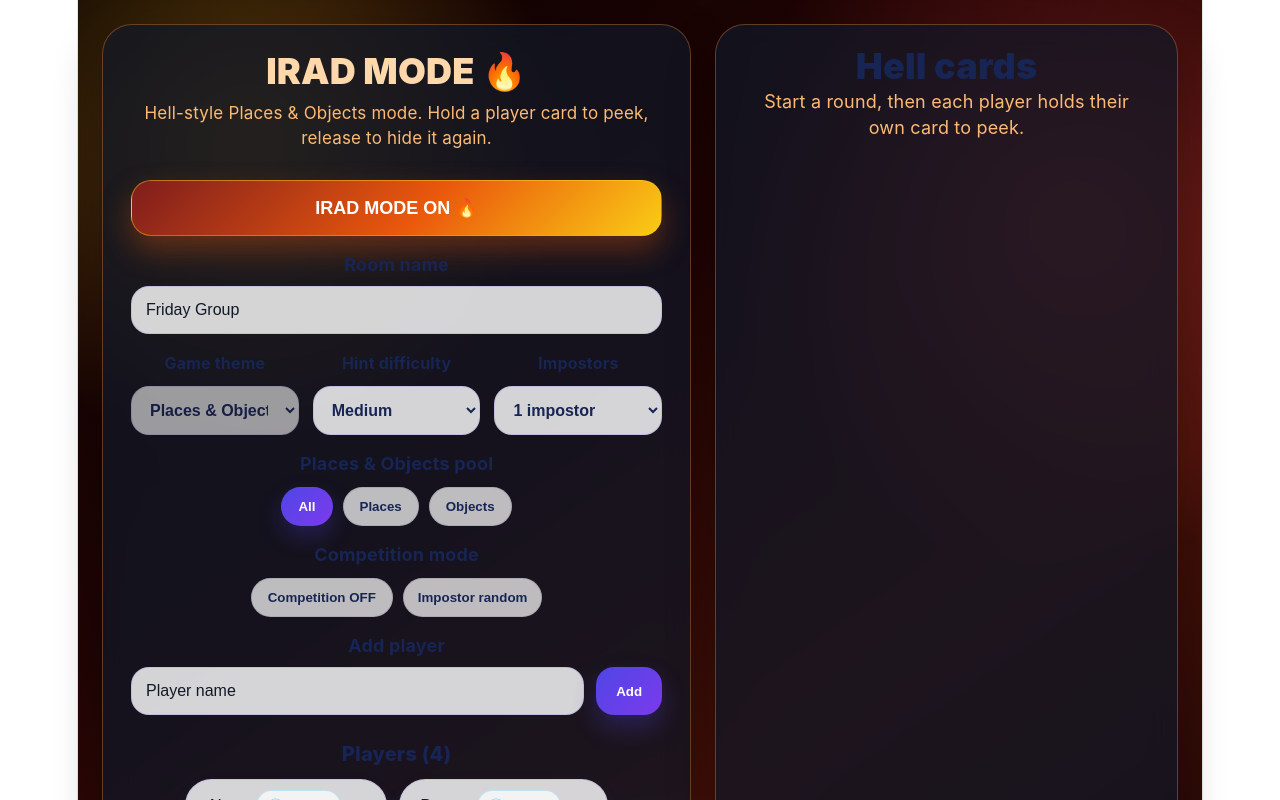
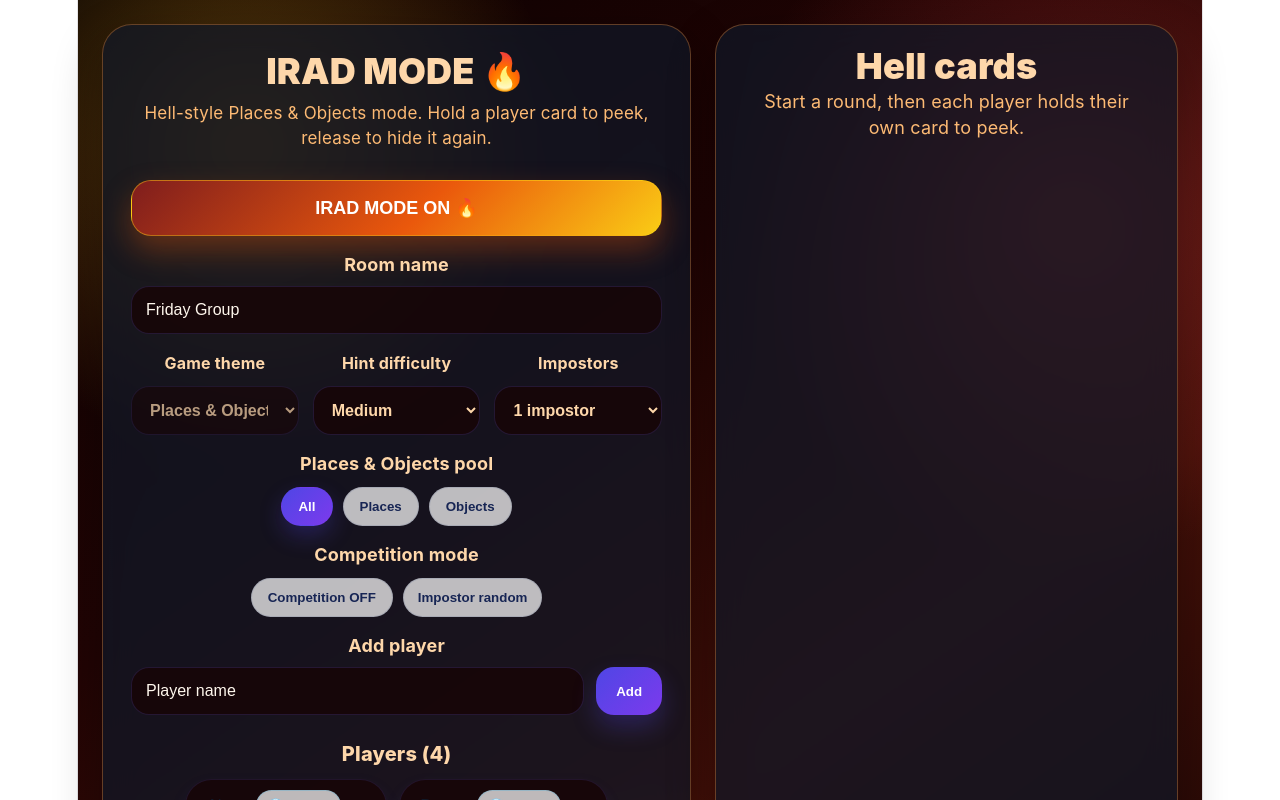
Before and after one commit to alonbenyosef1/impostor-game, a React (Vite) app: page / in a window 1280 px wide. Both pictures are taken after a click on the button "IRAD MODE 🔥". Shown: the top 800 px of the page. Built offline with nearby package versions, Linux system fonts and the light colour scheme.

Commit message:
fix_בםמ

```diff
--- a/src/App.jsx
+++ b/src/App.jsx
@@ -1473,7 +1473,7 @@ export default function App() {
 
           <div style={{ display: "grid", gap: 16, marginBottom: 26 }}>
             <label style={{ display: "grid", gap: 8 }}>
-              <span style={{ fontWeight: 700, color: "#172554", textAlign: "center" }}>Room name</span>
+              <span style={{ fontWeight: 700, color: iradMode ? "#fed7aa" : "#172554", textAlign: "center" }}>Room name</span>
               <input
                 value={roomName}
                 onChange={(e) => setRoomName(e.target.value)}
@@ -1482,11 +1482,11 @@ export default function App() {
                   padding: 14,
                   borderRadius: 18,
                   border: "1px solid rgba(99, 102, 241, 0.18)",
-                  background: "rgba(255,255,255,0.82)",
+                  background: iradMode ? "rgba(24, 5, 5, 0.78)" : "rgba(255,255,255,0.82)",
                   fontSize: 16,
                   outline: "none",
-                  color: "#111827",
-                  WebkitTextFillColor: "#111827",
+                  color: iradMode ? "#fff7ed" : "#111827",
+                  WebkitTextFillColor: iradMode ? "#fff7ed" : "#111827",
                 }}
               />
             </label>
@@ -1503,7 +1503,7 @@ export default function App() {
                 <span
                   style={{
                     fontWeight: 700,
-                    color: "#172554",
+                    color: iradMode ? "#fed7aa" : "#172554",
                     textAlign: "center",
                     fontSize: isMobile ? 12 : 16,
                     whiteSpace: "nowrap",
@@ -1524,11 +1524,11 @@ export default function App() {
                     padding: isMobile ? "11px 6px" : 14,
                     borderRadius: isMobile ? 14 : 18,
                     border: "1px solid rgba(99, 102, 241, 0.18)",
-                    background: "rgba(255,255,255,0.82)",
+                    background: iradMode ? "rgba(24, 5, 5, 0.78)" : "rgba(255,255,255,0.82)",
                     fontSize: isMobile ? 12 : 16,
                     outline: "none",
-                    color: "#172554",
-                    WebkitTextFillColor: "#172554",
+                    color: iradMode ? "#fed7aa" : "#172554",
+                    WebkitTextFillColor: iradMode ? "#fed7aa" : "#172554",
                     fontWeight: 700,
                     cursor: iradMode ? "not-allowed" : "pointer",
                     boxSizing: "border-box",
@@ -1546,7 +1546,7 @@ export default function App() {
                 <span
                   style={{
                     fontWeight: 700,
-                    color: "#172554",
+                    color: iradMode ? "#fed7aa" : "#172554",
                     textAlign: "center",
                     fontSize: isMobile ? 12 : 16,
                     whiteSpace: "nowrap",
@@ -1563,11 +1563,11 @@ export default function App() {
                     padding: isMobile ? "11px 6px" : 14,
                     borderRadius: isMobile ? 14 : 18,
                     border: "1px solid rgba(99, 102, 241, 0.18)",
-                    background: "rgba(255,255,255,0.82)",
+                    background: iradMode ? "rgba(24, 5, 5, 0.78)" : "rgba(255,255,255,0.82)",
                     fontSize: isMobile ? 12 : 16,
                     outline: "none",
-                    color: "#172554",
-                    WebkitTextFillColor: "#172554",
+                    color: iradMode ? "#fed7aa" : "#172554",
+                    WebkitTextFillColor: iradMode ? "#fed7aa" : "#172554",
                     fontWeight: 700,
                     boxSizing: "border-box",
                   }}
@@ -1584,7 +1584,7 @@ export default function App() {
                 <span
                   style={{
                     fontWeight: 700,
-                    color: "#172554",
+                    color: iradMode ? "#fed7aa" : "#172554",
                     textAlign: "center",
                     fontSize: isMobile ? 12 : 16,
                     whiteSpace: "nowrap",
@@ -1601,11 +1601,11 @@ export default function App() {
                     padding: isMobile ? "11px 6px" : 14,
                     borderRadius: isMobile ? 14 : 18,
                     border: "1px solid rgba(99, 102, 241, 0.18)",
-                    background: "rgba(255,255,255,0.82)",
+                    background: iradMode ? "rgba(24, 5, 5, 0.78)" : "rgba(255,255,255,0.82)",
                     fontSize: isMobile ? 12 : 16,
                     outline: "none",
-                    color: "#172554",
-                    WebkitTextFillColor: "#172554",
+                    color: iradMode ? "#fed7aa" : "#172554",
+                    WebkitTextFillColor: iradMode ? "#fed7aa" : "#172554",
                     fontWeight: 700,
                     boxSizing: "border-box",
                   }}
@@ -1621,7 +1621,7 @@ export default function App() {
 
             {settings.theme === "characters" ? (
               <div style={{ display: "grid", gap: 10 }}>
-                <span style={{ fontWeight: 700, color: "#172554", textAlign: "center" }}>Character pool</span>
+                <span style={{ fontWeight: 700, color: iradMode ? "#fed7aa" : "#172554", textAlign: "center" }}>Character pool</span>
                 <div style={{ display: "flex", gap: 10, flexWrap: "wrap", justifyContent: "center" }}>
                   {CHARACTER_POOL_OPTIONS.map((option) => (
                     <PillButton
@@ -1636,7 +1636,7 @@ export default function App() {
               </div>
             ) : (
               <div style={{ display: "grid", gap: 10 }}>
-                <span style={{ fontWeight: 700, color: "#172554", textAlign: "center" }}>Places & Objects pool</span>
+                <span style={{ fontWeight: 700, color: iradMode ? "#fed7aa" : "#172554", textAlign: "center" }}>Places & Objects pool</span>
                 <div style={{ display: "flex", gap: 10, flexWrap: "wrap", justifyContent: "center" }}>
                   {PLACES_OBJECTS_POOL_OPTIONS.map((option) => (
                     <PillButton
@@ -1652,7 +1652,7 @@ export default function App() {
             )}
 
             <div style={{ display: "grid", gap: 10 }}>
-              <span style={{ fontWeight: 700, color: "#172554", textAlign: "center" }}>Competition mode</span>
+              <span style={{ fontWeight: 700, color: iradMode ? "#fed7aa" : "#172554", textAlign: "center" }}>Competition mode</span>
               <div style={{ display: "flex", gap: 10, flexWrap: "wrap", justifyContent: "center" }}>
                 <PillButton active={competitionMode} onClick={toggleCompetitionMode}>
                   {competitionMode ? "Competition ON" : "Competition OFF"}
@@ -1687,7 +1687,7 @@ export default function App() {
                       padding: "11px 16px",
                       borderRadius: 999,
                       border: "1px solid rgba(239, 68, 68, 0.2)",
-                      background: "rgba(255,255,255,0.72)",
+                      background: iradMode ? "rgba(24, 5, 5, 0.72)" : "rgba(255,255,255,0.72)",
                       color: "#b91c1c",
                       fontWeight: 800,
                       cursor: "pointer",
@@ -1700,7 +1700,7 @@ export default function App() {
             </div>
 
             <label style={{ display: "grid", gap: 8 }}>
-              <span style={{ fontWeight: 700, color: "#172554", textAlign: "center" }}>Add player</span>
+              <span style={{ fontWeight: 700, color: iradMode ? "#fed7aa" : "#172554", textAlign: "center" }}>Add player</span>
               <div
                 style={{
                   display: "grid",
@@ -1718,12 +1718,12 @@ export default function App() {
                     padding: 14,
                     borderRadius: 18,
                     border: "1px solid rgba(99, 102, 241, 0.18)",
-                    background: "rgba(255,255,255,0.82)",
+                    background: iradMode ? "rgba(24, 5, 5, 0.78)" : "rgba(255,255,255,0.82)",
                     fontSize: 16,
                     outline: "none",
                     boxSizing: "border-box",
-                    color: "#111827",
-                    WebkitTextFillColor: "#111827",
+                    color: iradMode ? "#fff7ed" : "#111827",
+                    WebkitTextFillColor: iradMode ? "#fff7ed" : "#111827",
                   }}
                 />
                 <button
@@ -1751,7 +1751,7 @@ export default function App() {
               style={{
                 fontWeight: 800,
                 marginBottom: 12,
-                color: "#172554",
+                color: iradMode ? "#fed7aa" : "#172554",
                 fontSize: isMobile ? 18 : 20,
                 textAlign: "center",
               }}
@@ -1767,7 +1767,7 @@ export default function App() {
                     display: "flex",
                     alignItems: "center",
                     gap: 10,
-                    background: "rgba(255,255,255,0.82)",
+                    background: iradMode ? "rgba(24, 5, 5, 0.78)" : "rgba(255,255,255,0.82)",
                     borderRadius: 999,
                     padding: "10px 14px",
                     border: "1px solid rgba(99, 102, 241, 0.14)",
@@ -1793,7 +1793,7 @@ export default function App() {
                         background: "transparent",
                         fontSize: 17,
                         minWidth: 70,
-                        color: "#111827",
+                        color: iradMode ? "#fff7ed" : "#111827",
                       }}
                     />
                   ) : (
@@ -1839,7 +1839,7 @@ export default function App() {
                       border: 0,
                       background: "transparent",
                       cursor: "pointer",
-                      color: "#64748b",
+                      color: iradMode ? "#fb923c" : "#64748b",
                       fontWeight: 800,
                       fontSize: 16,
                     }}
@@ -1850,7 +1850,7 @@ export default function App() {
               ))}
             </div>
 
-            <div style={{ marginTop: 10, color: "#64748b", fontSize: 14, textAlign: "center" }}>
+            <div style={{ marginTop: 10, color: iradMode ? "#fb923c" : "#64748b", fontSize: 14, textAlign: "center" }}>
               Click a player name to edit it.
             </div>
           </div>
@@ -1887,7 +1887,7 @@ export default function App() {
                 style={{
                   fontWeight: 800,
                   marginBottom: 12,
-                  color: "#172554",
+                  color: iradMode ? "#fed7aa" : "#172554",
                   fontSize: isMobile ? 18 : 20,
                   textAlign: "center",
                 }}
@@ -1909,7 +1909,7 @@ export default function App() {
                       border: "1px solid rgba(99, 102, 241, 0.1)",
                     }}
                   >
-                    <div style={{ fontWeight: 700, color: "#172554" }}>{name}</div>
+                    <div style={{ fontWeight: 700, color: iradMode ? "#fed7aa" : "#172554" }}>{name}</div>
                     <div style={{ fontWeight: 900, color: "#4f46e5" }}>{points}</div>
                   </div>
                 ))}
@@ -2000,7 +2000,7 @@ export default function App() {
               fontSize: isMobile ? 28 : 36,
               fontWeight: 900,
               marginBottom: 10,
-              color: "#172554",
+              color: iradMode ? "#fed7aa" : "#172554",
               textAlign: "center",
             }}
           >
@@ -2109,7 +2109,7 @@ export default function App() {
                   border: "1px solid rgba(99, 102, 241, 0.14)",
                 }}
               >
-                <div style={{ fontSize: 12, color: "#64748b", letterSpacing: 1.4, textTransform: "uppercase" }}>
+                <div style={{ fontSize: 12, color: iradMode ? "#fb923c" : "#64748b", letterSpacing: 1.4, textTransform: "uppercase" }}>
                   Current player
                 </div>
                 <div
@@ -2123,7 +2123,7 @@ export default function App() {
                 >
                   {getIradDisplayName(currentAssignment.player)}
                 </div>
-                <div style={{ color: "#64748b", marginTop: 8 }}>Only this player should look at the screen.</div>
+                <div style={{ color: iradMode ? "#fb923c" : "#64748b", marginTop: 8 }}>Only this player should look at the screen.</div>
               </div>
 
               <div
@@ -2304,13 +2304,13 @@ export default function App() {
                 <div
                   style={{
                     marginTop: 18,
-                    background: "rgba(255,255,255,0.82)",
+                    background: iradMode ? "rgba(24, 5, 5, 0.78)" : "rgba(255,255,255,0.82)",
                     borderRadius: 20,
                     padding: 18,
                     border: "1px solid rgba(99, 102, 241, 0.14)",
                   }}
                 >
-                  <div style={{ fontSize: 18, fontWeight: 800, color: "#172554", marginBottom: 12 }}>
+                  <div style={{ fontSize: 18, fontWeight: 800, color: iradMode ? "#fed7aa" : "#172554", marginBottom: 12 }}>
                     Choose the winner(s)
                   </div>
 
```
